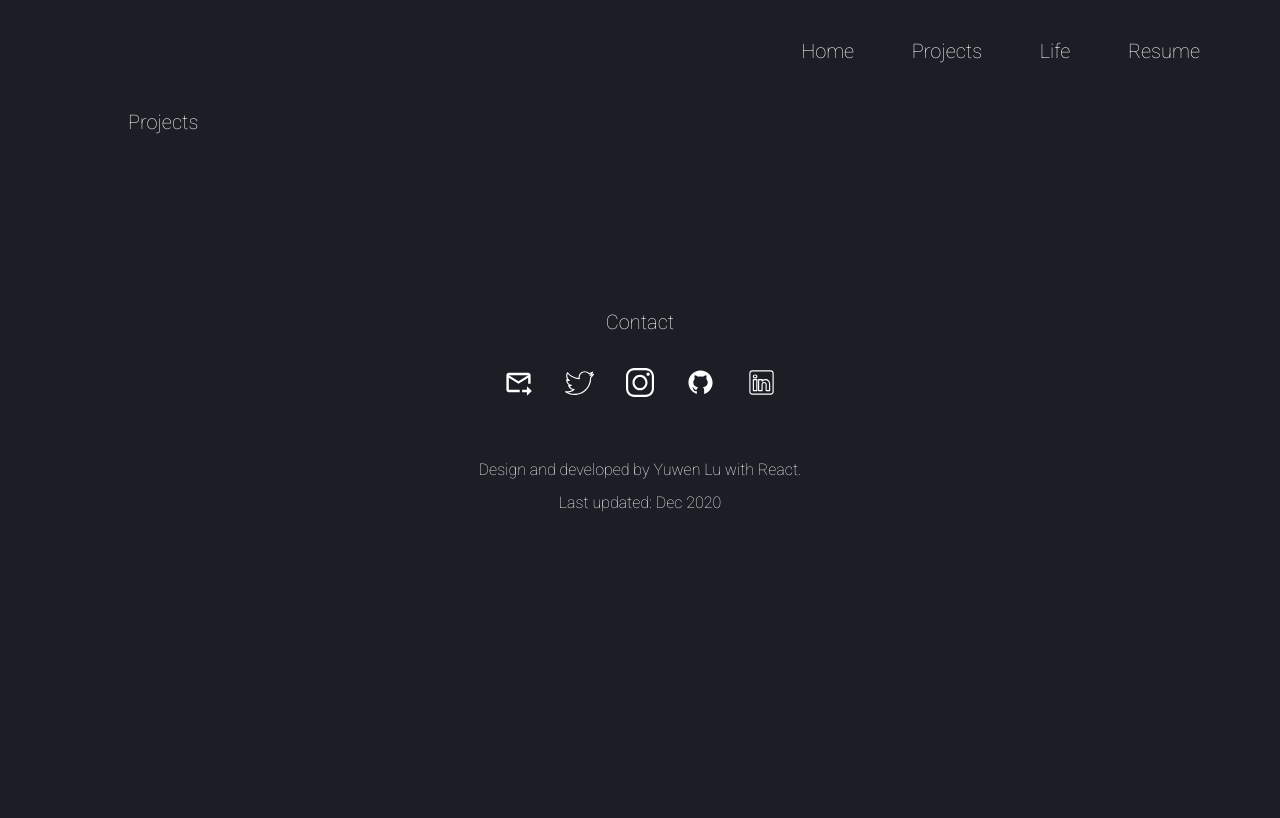
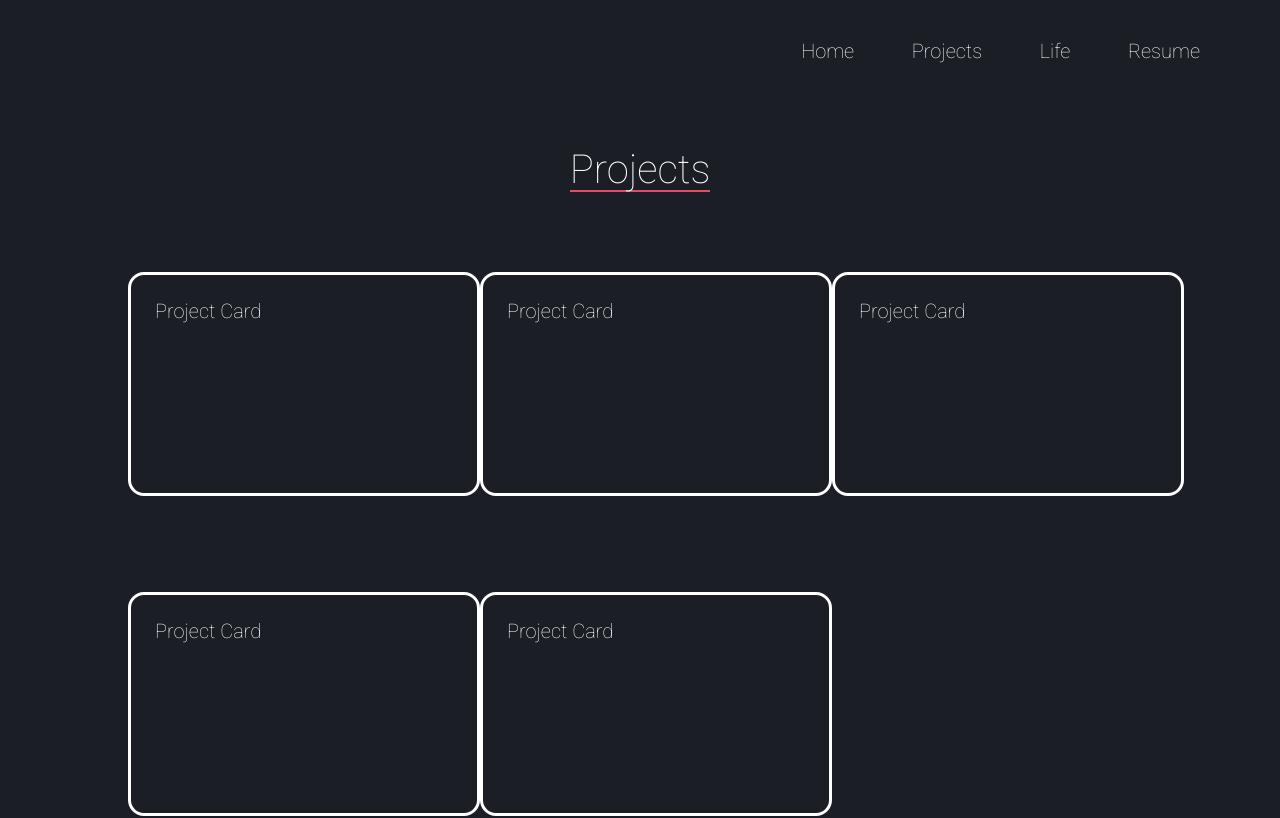
Before and after one commit to yuwen-lu/PUI-Fall2020, a React (Create React App) app in the folder assignment_8/: page /projects in a window 1280 px wide. Shown: the top 818 px of the page. Built offline with nearby package versions, Linux system fonts and the light colour scheme.

Commit message:
Add Project Card Component and Initial styling

```diff
--- a/assignment_8/src/layout/Footer.js
+++ b/assignment_8/src/layout/Footer.js
@@ -13,11 +13,11 @@ export default function Footer () {
         <div className="footerContainer" style={footerContainerStyle}>
             <p>Contact</p>
             <div className="footerIcons">
-                <a href={"mailto:yuwenlu@andrew.cmu.edu"} style={iconLinkStyle}><img src={EmailIcon} style={iconStyle}></img></a>
-                <a href={"https://twitter.com/yuwen_lu_"} style={iconLinkStyle}><img src={TwitterIcon} style={iconStyle}></img></a>
-                <a href={"https://www.instagram.com/yuwen_lu_/"} style={iconLinkStyle}><img src={InstagramIcon} style={iconStyle}></img></a>
-                <a href={"https://github.com/yuwen-lu/"} style={iconLinkStyle}><img src={GithubIcon} style={iconStyle}></img></a>
-                <a href={"https://www.linkedin.com/in/yuwen-lu/"} style={iconLinkStyle}><img src={LinkedinIcon} style={iconStyle}></img></a>
+                <a target="_blank" href={"mailto:yuwenlu@andrew.cmu.edu"} style={iconLinkStyle}><img src={EmailIcon} style={iconStyle}></img></a>
+                <a target="_blank" href={"https://twitter.com/yuwen_lu_"} style={iconLinkStyle}><img src={TwitterIcon} style={iconStyle}></img></a>
+                <a target="_blank" href={"https://www.instagram.com/yuwen_lu_/"} style={iconLinkStyle}><img src={InstagramIcon} style={iconStyle}></img></a>
+                <a target="_blank" href={"https://github.com/yuwen-lu/"} style={iconLinkStyle}><img src={GithubIcon} style={iconStyle}></img></a>
+                <a target="_blank" href={"https://www.linkedin.com/in/yuwen-lu/"} style={iconLinkStyle}><img src={LinkedinIcon} style={iconStyle}></img></a>
             </div>
             <p style={footerBottomTextStyle}>Design and developed by Yuwen Lu with React.</p>
             <p style={footerBottomTextStyle}>Last updated: Dec 2020</p>
--- /dev/null
+++ b/assignment_8/src/layout/ProjectCard.js
@@ -0,0 +1,20 @@
+import React from 'react';
+
+export default function ProjectCard () {
+
+    return (
+        <div className="project-card" style={projectCardStyle}>
+            Project Card
+        </div>
+    )
+}
+
+const projectCardStyle = {
+    display: "inline-block",
+    width: "22rem",
+    height: "28vh",
+    border: "#fff 3px solid",
+    borderRadius: "1rem",
+    margin: "2rem auto",
+    padding: "1rem 1.5rem",
+}
--- a/assignment_8/src/pages/Projects.js
+++ b/assignment_8/src/pages/Projects.js
@@ -1,6 +1,7 @@
 import React from 'react';
 import Header from '../layout/Header';
 import Footer from '../layout/Footer';
+import ProjectCard from '../layout/ProjectCard';
 
 
 // Functional Component for the project page
@@ -9,8 +10,40 @@ export default function Projects() {
     return (
         <React.Fragment>
             <Header />
-            <div className="content-wrapper">Projects</div>
+            <div className="content-wrapper">
+                {/* the p tag needs a container, otherwise the width of p tag would be the same as the parent tag */}
+                <div className="title-wrapper" style={titleWrapperStyle}><p className="title" style={projectTitleStyle}>Projects</p></div>
+                <div className="project-card-wrapper" style={projectCardWrapperStyle}>
+                    <ProjectCard />
+                    <ProjectCard />
+                    <ProjectCard />
+                    <ProjectCard />
+                    <ProjectCard />
+                </div>
+            </div>
             <Footer />
         </React.Fragment>
     )
 }
+
+const projectCardWrapperStyle = {
+    // display: "flex",
+    // flexDirection: "row",
+    // flexWrap: "wrap",
+    // justifyContent: "space-evenly",
+    display: "grid",
+    gridTemplateColumns: "repeat(auto-fill, 20rem)",
+    gridGap: "2rem",
+    justifyContent: "space-between"
+
+}
+
+// container for the parent div of title
+const titleWrapperStyle = {
+    textAlign: "center"
+}
+
+const projectTitleStyle = {
+    display: "inline-block",
+    borderBottom: "#E44C65 2px solid",
+}
```
Also changed, not shown: 1 other file (tests, documents, lock files or other folders).
